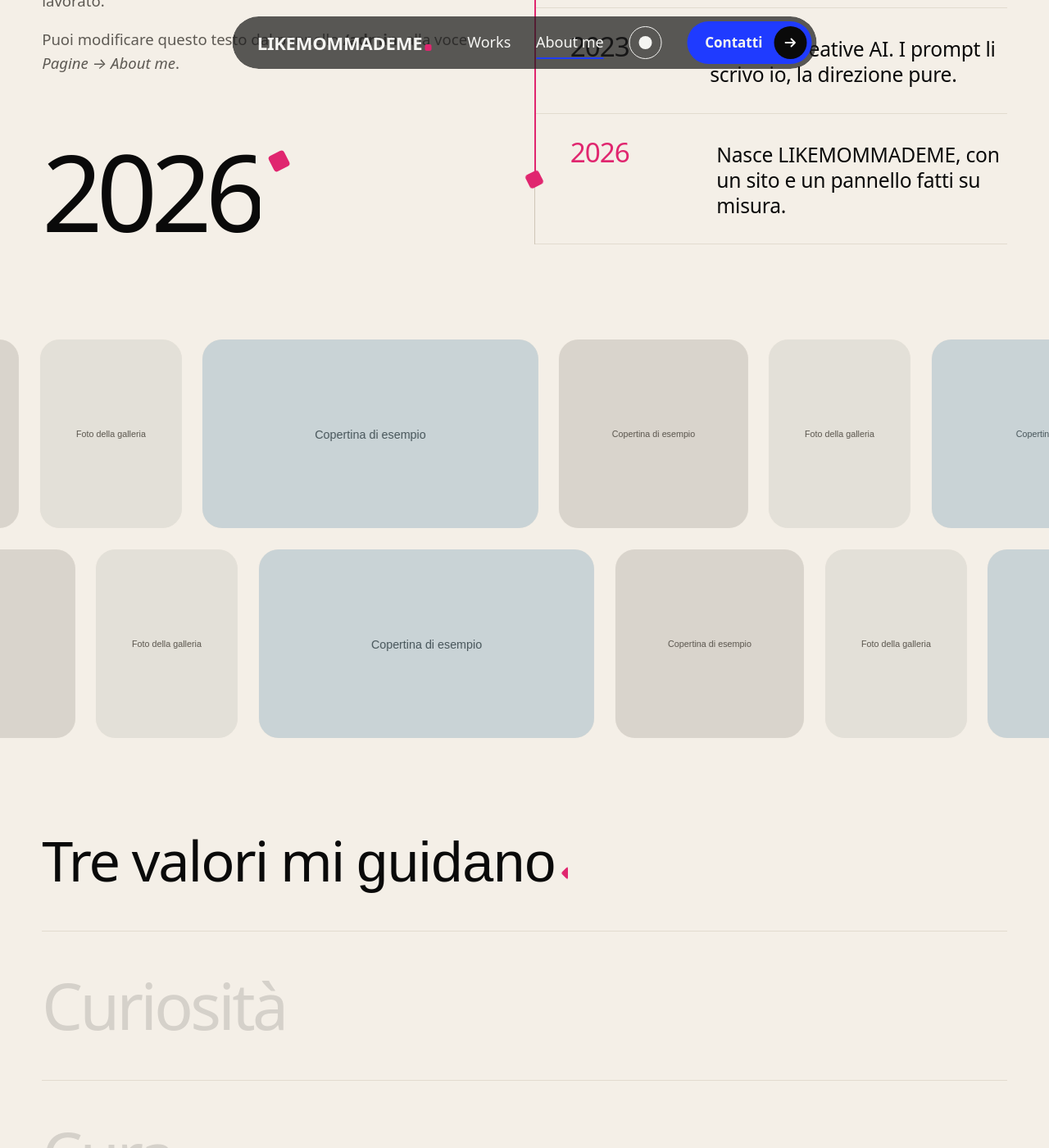
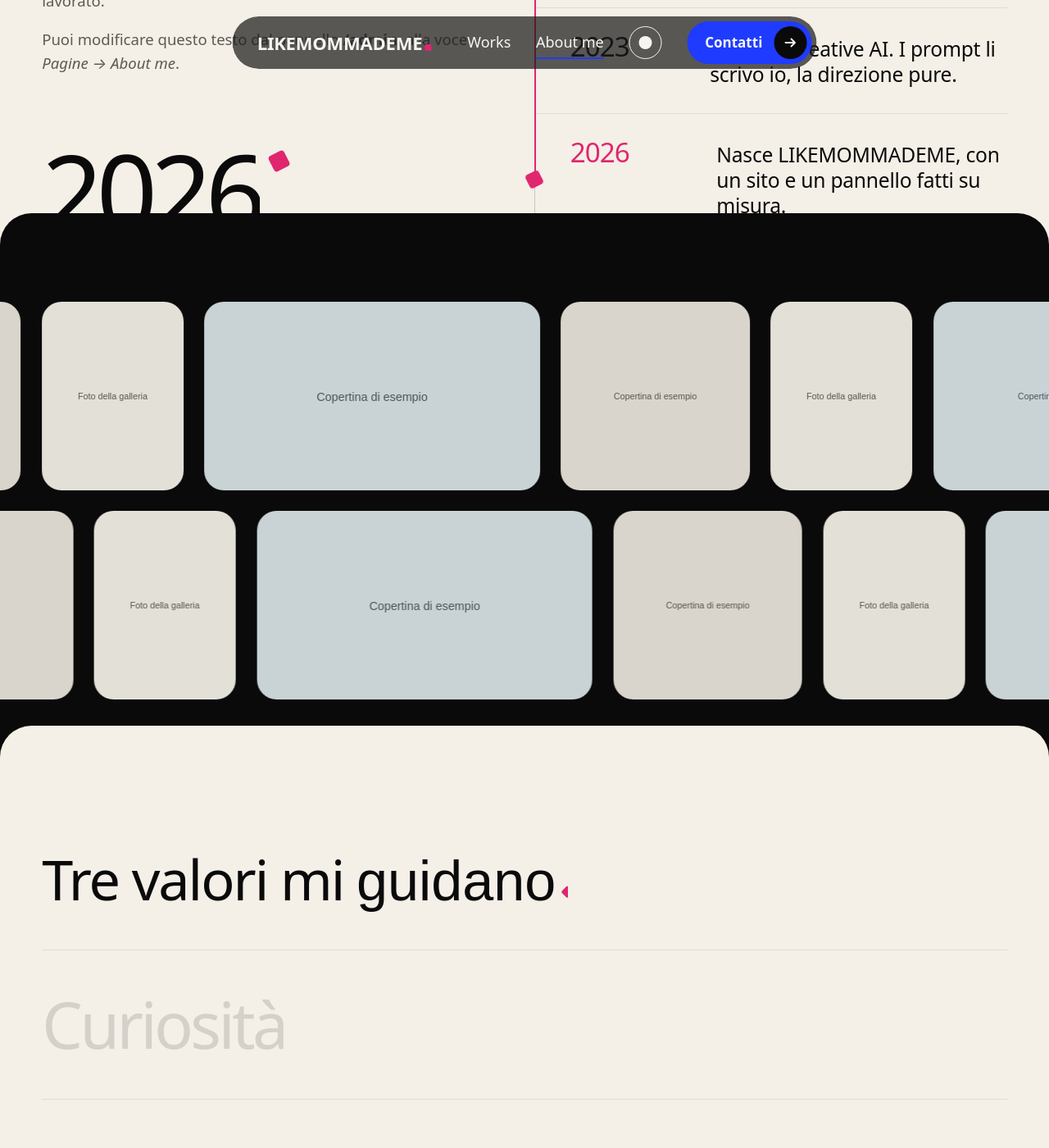
Before and after one commit to likemommademe/likemommademe.github.io, a Jekyll site: the page built from about.md, in a window 1280 px wide and 1400 px high, scrolled down 1082 px. Shown: the whole window at 82% size. Built offline with Jekyll 4.4.1, drawn with Linux system fonts in a browser that asks for light colours; some web fonts are replaced.

Commit message:
Sezioni a fasce alternate come bitwip
Ogni fascia ha il colore opposto alla precedente (di notte beige carta,
di giorno nero), gli angoli arrotondati in alto e sale sopra la sezione
prima. Il footer prende sempre il colore opposto all'ultima sezione.

Co-Authored-By: Claude Opus 5.5 <noreply@anthropic.com>

```diff
--- a/_layouts/about.html
+++ b/_layouts/about.html
@@ -45,7 +45,7 @@ layout: default
 {% capture foto %}{% for p in site.progetti %}{% if p.copertina %}{{ p.copertina }}|{{ p.title }};{% endif %}{% for g in p.galleria %}{% if g.immagine %}{{ g.immagine }}|{{ g.didascalia | default: p.title }};{% endif %}{% endfor %}{% endfor %}{% endcapture %}
 {% assign foto = foto | split: ";" %}
 {% if foto.size > 0 %}
-<section class="vita" aria-label="{{ a.foto_titolo }}" data-vita>
+<section class="fascia inv vita" aria-label="{{ a.foto_titolo }}" data-vita>
   {% for striscia in (1..2) %}
   <div class="vita__striscia" data-striscia="{{ striscia }}">
     <ul class="vita__pista">
@@ -60,7 +60,7 @@ layout: default
 
 {% comment %} 4. Valori (come bitwip "Three values guide us"): ogni parola si scrive seguendo lo scroll,
    le lettere fantasma diventano piene e una penna corre davanti all'inchiostro {% endcomment %}
-<section class="sec">
+<section class="fascia">
   <div class="sec-head"><h2 class="rise"><span>{{ a.valori_titolo }}<i class="segno" aria-hidden="true"></i></span></h2></div>
   <div class="valori" data-scrittura>
     <i class="valori__penna" aria-hidden="true"></i>
@@ -77,7 +77,7 @@ layout: default
 
 {% comment %} 5. Clienti (dal pannello) {% endcomment %}
 {% if page.mostra_clienti and site.clienti.size > 0 %}
-<section class="sec">
+<section class="fascia inv">
   <div class="sec-head"><h2 class="rise"><span>{{ a.clienti_titolo }}</span></h2></div>
   <ul class="clienti">
     {% for c in site.clienti %}
@@ -88,7 +88,7 @@ layout: default
 {% endif %}
 
 {% comment %} 6. Dove lavoro, con l'ora in tempo reale {% endcomment %}
-<section class="sec">
+<section class="fascia">
   <div class="sec-head">
     <h2 class="rise"><span>{{ a.dove_titolo }}</span></h2>
   </div>
@@ -106,7 +106,7 @@ layout: default
 </section>
 
 {% comment %} 7. Domande frequenti: se ne apri una, le altre si chiudono {% endcomment %}
-<section class="sec">
+<section class="fascia inv">
   <div class="sec-head"><h2 class="rise"><span>{{ a.faq_titolo }}</span></h2></div>
   <div class="faq">
     {% for q in a.faq %}
--- a/assets/css/style.css
+++ b/assets/css/style.css
@@ -186,6 +186,26 @@ html.vt-tema::view-transition-new(root) { z-index: 2; }
 .suono.is-on .suono__eq i:nth-child(2) { animation-delay: -.3s; } .suono.is-on .suono__eq i:nth-child(3) { animation-delay: -.6s; } .suono.is-on .suono__eq i:nth-child(4) { animation-delay: -.15s; }
 @keyframes eq { from { height: 3px; } to { height: 14px; } }
 
+/* ---------- Sezioni a fasce alternate (come bitwip) ----------
+   Ogni .fascia è a tutta larghezza, ha gli angoli arrotondati in alto e sale sopra la precedente.
+   .inv usa i colori opposti al tema: di notte il beige carta, di giorno il nero. */
+:root { --r-fascia: clamp(24px, 3vw, 48px); }
+:root[data-theme="dark"] .inv, :root:not([data-theme]) .inv {
+  --bg: #F4EFE7; --fg: #0A0A0A; --muted: #5E5A54; --line: #E2DBCF; --line-2: #CFC6B8; --placeholder: #EAE3D8; --card: #FBF8F3;
+}
+:root[data-theme="light"] .inv {
+  --bg: #0A0A0A; --fg: #F5F5F2; --muted: #9A9A9A; --line: #262626; --line-2: #3A3A3A; --placeholder: #161616; --card: #141414;
+}
+.fascia {
+  position: relative; z-index: 1; width: 100vw; margin-left: calc(50% - 50vw); margin-top: calc(var(--r-fascia) * -1);
+  padding: calc(var(--sec) + var(--r-fascia)) max(var(--m), calc((100vw - var(--max)) / 2 + var(--m))) var(--sec);
+  background: var(--bg); color: var(--fg); border-radius: var(--r-fascia) var(--r-fascia) 0 0;
+}
+main > .fascia:first-child { margin-top: 0; }
+.fascia.vita { padding: calc(var(--sec) * .6 + var(--r-fascia)) 0 calc(var(--sec) * .6); }
+/* se la pagina finisce con una fascia, il footer sale direttamente sopra di lei */
+main.finisce-fascia { padding-bottom: 0 !important; }
+
 /* ---------- Sezioni ---------- */
 .sec { padding-top: var(--sec); }
 .sec-head { display: flex; justify-content: space-between; align-items: flex-end; gap: var(--gap); margin-bottom: clamp(32px, 4vw, 64px); }
@@ -270,25 +290,26 @@ html.vt-tema::view-transition-new(root) { z-index: 2; }
 .card-go .btn__arrow { width: 36px; height: 36px; background: var(--fg); color: var(--bg); }
 
 /* ---------- Footer scuro con il grande invito ---------- */
-.pied { margin-top: var(--sec); background: #0A0A0A; color: #F5F5F2; border-radius: clamp(24px, 3vw, 48px) clamp(24px, 3vw, 48px) 0 0; }
+.pied { position: relative; z-index: 2; margin-top: calc(var(--r-fascia) * -1); background: var(--bg); color: var(--fg); border-radius: var(--r-fascia) var(--r-fascia) 0 0; }
+body.no-reel main { padding-bottom: calc(var(--sec) + var(--r-fascia)); }
 .pied__in { padding-top: clamp(64px, 8vw, 128px); padding-bottom: 32px; }
 .pied__cta h2 { font-size: clamp(3rem, 1.6rem + 6vw, 8rem); font-weight: 900; line-height: .88; letter-spacing: -.045em; max-width: 12ch; }
-.pied__cta p { max-width: 40ch; margin: 24px 0 32px; font-size: var(--t-lead); color: #9A9A9A; }
-.pied__cols { display: grid; grid-template-columns: repeat(3, 1fr); gap: var(--gap); margin-top: clamp(64px, 8vw, 128px); padding-top: 32px; border-top: 1px solid #262626; }
-.pied__cols h3 { font-family: var(--f-label); font-weight: 600; font-size: 13px; color: #9A9A9A; margin-bottom: 16px; }
+.pied__cta p { max-width: 40ch; margin: 24px 0 32px; font-size: var(--t-lead); color: var(--muted); }
+.pied__cols { display: grid; grid-template-columns: repeat(3, 1fr); gap: var(--gap); margin-top: clamp(64px, 8vw, 128px); padding-top: 32px; border-top: 1px solid var(--line); }
+.pied__cols h3 { font-family: var(--f-label); font-weight: 600; font-size: 13px; color: var(--muted); margin-bottom: 16px; }
 .pied__cols ul { margin: 0; padding: 0; list-style: none; display: grid; gap: 8px; }
 .pied__cols a { font-size: 20px; font-weight: 500; transition: color .2s; }
-.pied__cols a:hover { color: #3D5AFF; }
+.pied__cols a:hover { color: var(--accent-1); }
 /* la scritta gigante del footer che si ricompone */
 .pied__logo { margin-top: clamp(64px, 7vw, 112px); --e: 1; overflow: visible; }
-.pied__mot { display: flex; align-items: flex-end; white-space: nowrap; width: max-content; font-weight: 900; font-size: 100px; line-height: .8; letter-spacing: -.04em; color: #F5F5F2; user-select: none; }
+.pied__mot { display: flex; align-items: flex-end; white-space: nowrap; width: max-content; font-weight: 900; font-size: 100px; line-height: .8; letter-spacing: -.04em; color: var(--fg); user-select: none; }
 .pl { display: inline-block; transform-origin: 50% 100%; will-change: transform;
   transform: translate(calc((1 - var(--e)) * var(--dx, 0px)), calc((1 - var(--e)) * var(--dy, 0px))) rotate(calc((1 - var(--e)) * var(--dr, 0deg)));
   opacity: calc(.82 + var(--e) * .18); }
 .pl--segno { width: .17em; height: .17em; margin: 0 0 .02em .05em; border-radius: .035em; background: var(--accent-3); opacity: 1; cursor: grab; touch-action: none;
   transform: scale(calc(1 + (1 - var(--e)) * 3.6)) rotate(calc(45deg + (1 - var(--e)) * -200deg)); }
 .pl--segno:active { cursor: grabbing; }
-.pied__fine { display: flex; justify-content: space-between; gap: 16px; margin-top: 64px; font-size: 14px; color: #9A9A9A; }
+.pied__fine { display: flex; justify-content: space-between; gap: 16px; margin-top: 64px; font-size: 14px; color: var(--muted); }
 .contatti { display: grid; gap: 8px; margin: 0; padding: 0; list-style: none; }
 @media (max-width: 720px) { .pied__cols { grid-template-columns: 1fr; } }
 
--- a/index.html
+++ b/index.html
@@ -40,11 +40,11 @@ reel: true
   })();
 </script>
 
-<section class="sec sec--intro">
+<section class="fascia inv">
   <p class="manifesto rise"><span>{{ home.intro }}</span></p>
 </section>
 
-<section class="sec">
+<section class="fascia">
   <div class="sec-head">
     <h2 class="rise"><span>{{ t.mondi_titolo }}</span></h2>
   </div>
@@ -63,7 +63,7 @@ reel: true
   </ul>
 </section>
 
-<section class="sec">
+<section class="fascia inv">
   <div class="sec-head">
     <h2 class="rise"><span>{{ home.titolo_progetti }}</span></h2>
     <a class="lnk" href="{{ '/work/' | relative_url }}">{{ t.lavori_link }}</a>
```
Also changed, not shown: _layouts/default.html (+7 -0 lines).
